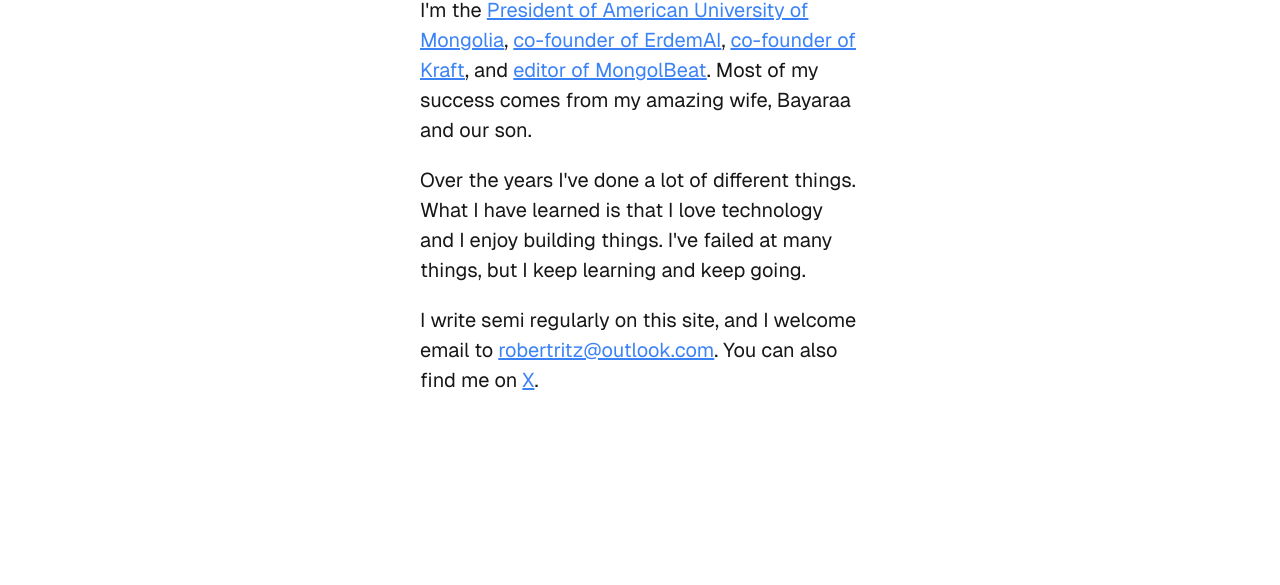
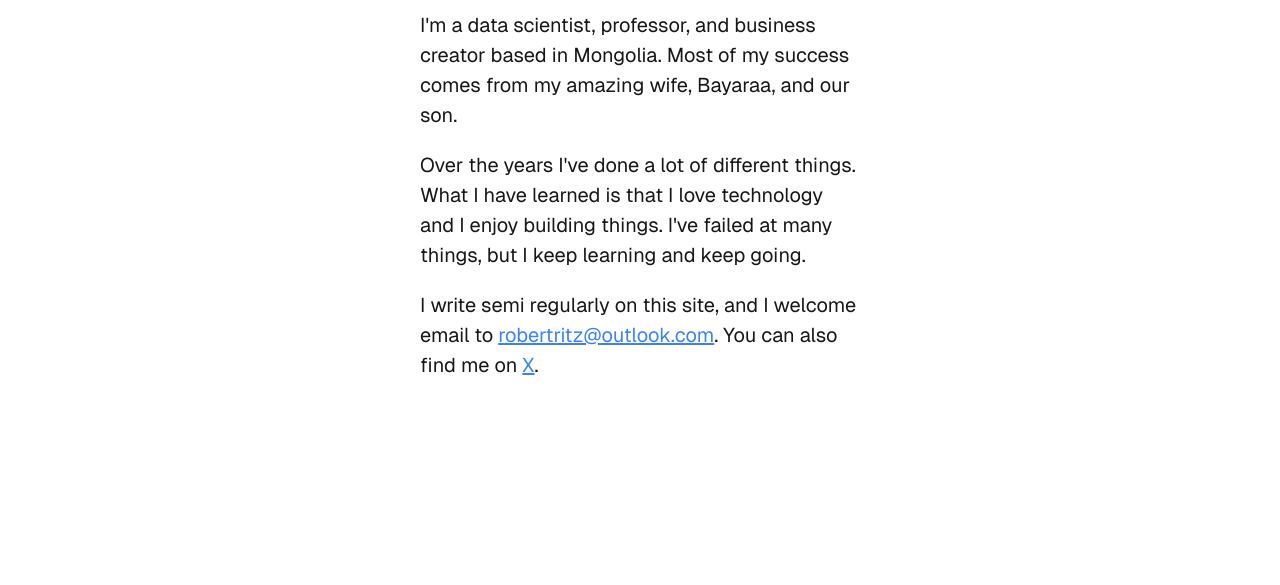
Before and after one commit to robertritz/blog, an Astro site: page / in a window 1280 px wide. Shown: the part 225-810 px from the top of the page. Built offline with nearby package versions, Linux system fonts and the light colour scheme; Astro itself is replaced by a stand-in of ours.

Commit message:
update index

```diff
--- a/src/pages/index.astro
+++ b/src/pages/index.astro
@@ -9,14 +9,7 @@
   >
     <h1 class="text-2xl font-bold">Hi, I'm Robert</h1>
     <p>
-      I'm the <a href="https://letumongolia.com"
-        target="_blank" rel="noopener noreferrer" class="text-blue-500 underline">President of American University of
-        Mongolia</a>, <a href="https://erdem.ai" target="_blank"
-        rel="noopener noreferrer" class="text-blue-500 underline">co-founder of ErdemAI</a>, <a
-        href="https://kraft.mn" target="_blank" rel="noopener noreferrer"
-        class="text-blue-500 underline">co-founder of Kraft</a>, and <a
-        href="https://mongolbeat.com" target="_blank" rel="noopener noreferrer"
-        class="text-blue-500 underline">editor of MongolBeat</a>. Most of my success comes from my amazing wife, Bayaraa and our son.
+      I'm a data scientist, professor, and business creator based in Mongolia. Most of my success comes from my amazing wife, Bayaraa, and our son.
     </p>
 
     <p>
```
